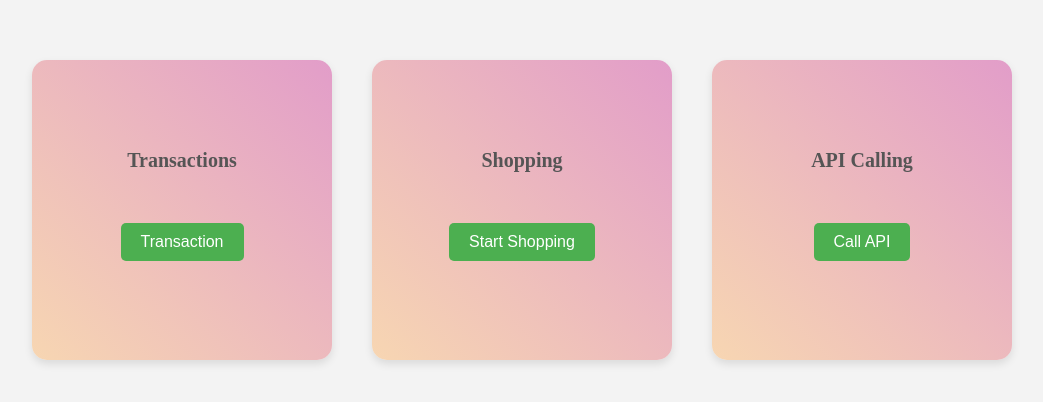
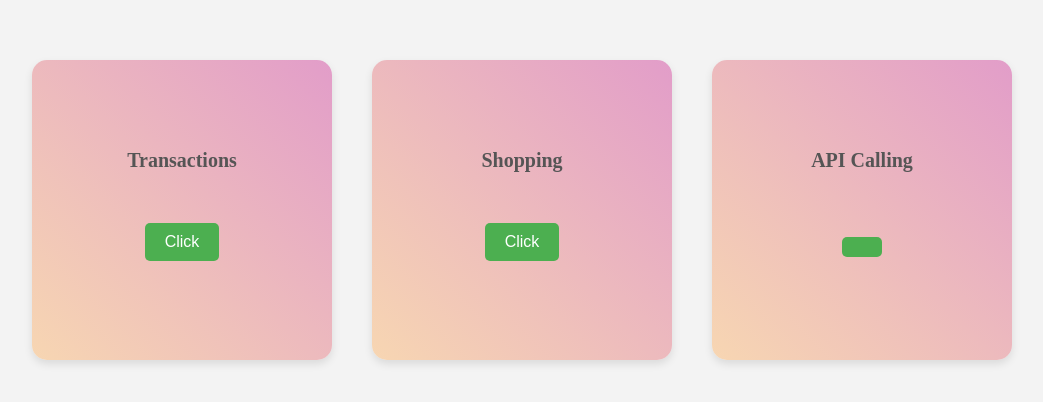
Before and after one commit to BhargavChoppalli/Javascript-project, a plain HTML site: page index.html in a window 1280 px wide. Shown: the part 190-592 px from the top of the page, without its empty margins (118-1161 px from the left). Drawn offline with Linux system fonts and the light colour scheme.

Commit message:
changed 3 btns to click

```diff
--- a/index.html
+++ b/index.html
@@ -75,7 +75,7 @@
         Transactions
         <div class="btn-container">
             <form action="Login page/login.html" method="get">
-                <button class="btn" type="submit">Transaction</button>
+                <button class="btn" type="submit">Click</button>
             </form>
         </div>
     </div>
@@ -86,7 +86,7 @@
 
         <div class="btn-container">
             <form action="Shopping website/shopping.html">
-            <button class="btn">Start Shopping</button>
+            <button class="btn">Click</button>
             </form>
         </div>
     </div>
@@ -96,7 +96,7 @@
         API Calling
         <div class="btn-container">
             <form action="api calling.html">
-            <button class="btn">Call API</button>
+            <button class="btn"></button>
             </form>
         </div>
     </div>
```
